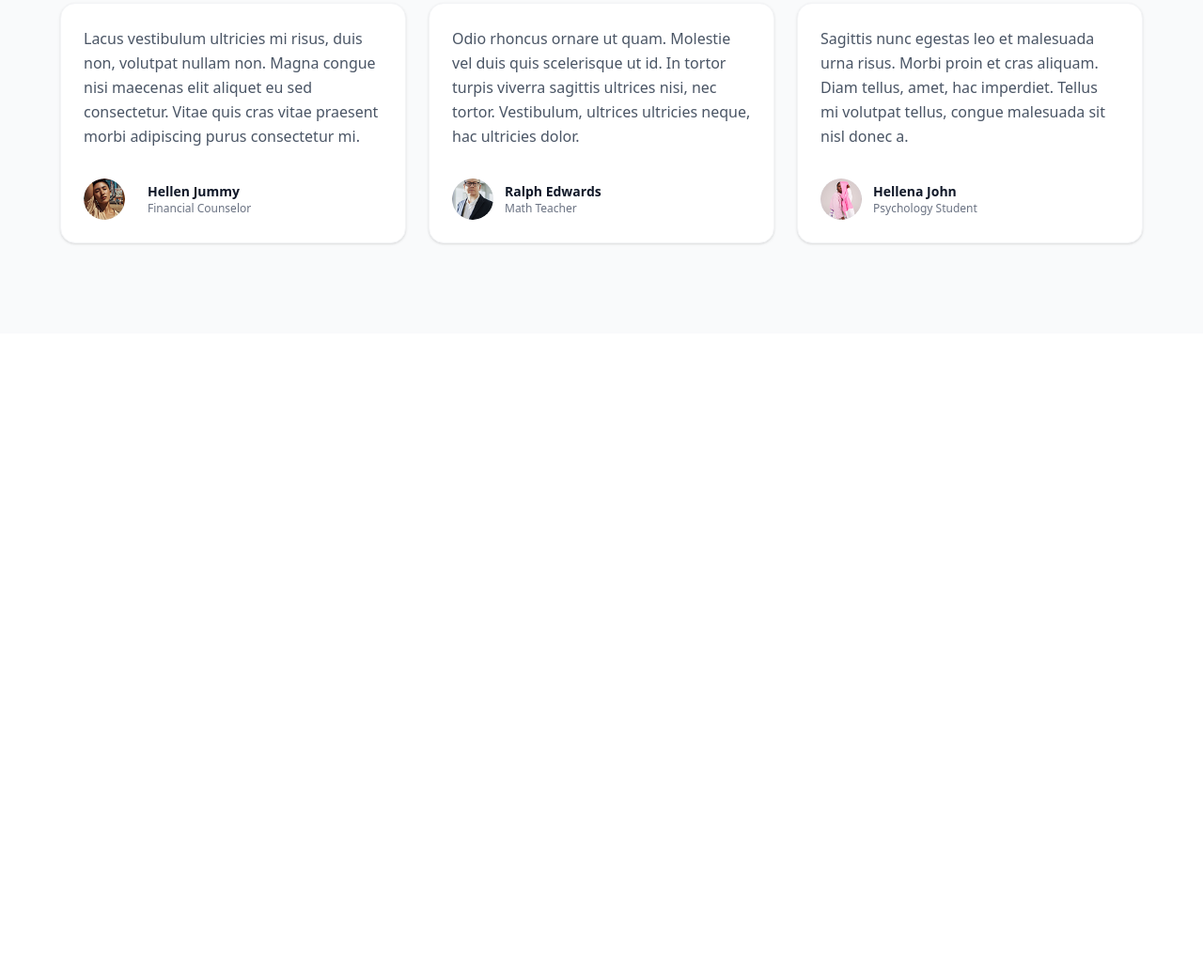
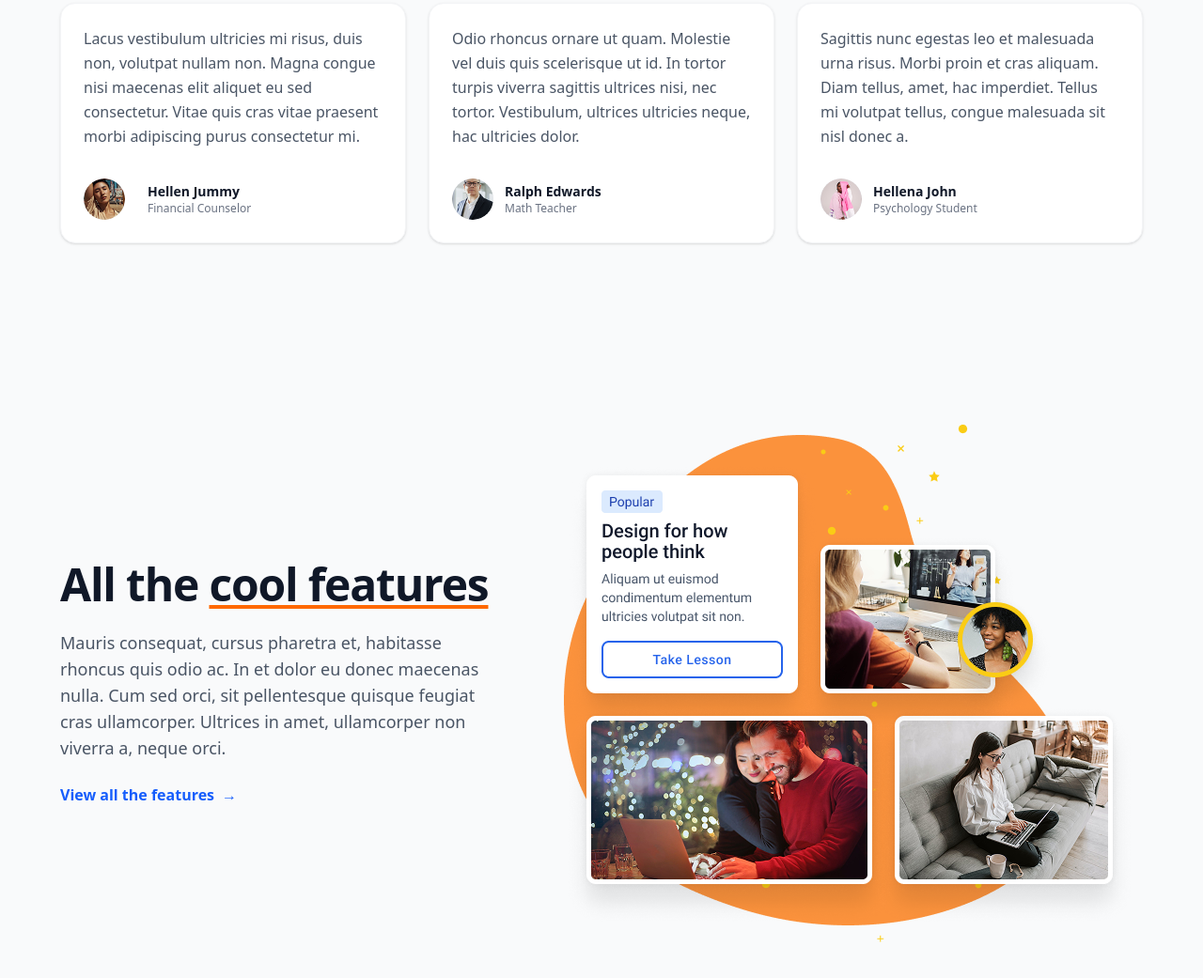
Before and after one commit to tabarovahadica46-source/h.t, a website: page index.html in a window 1280 px wide. Shown: the part 3345-4386 px from the top of the page at 94% size. Before the commit the page ends 3700 px from the top, so only its background shows below. Drawn offline with Linux system fonts and the light colour scheme.

Commit message:
section-5

```diff
--- a/index.html
+++ b/index.html
@@ -310,6 +310,29 @@
 
   </div>
 </section>
+<section class="relative px-4 py-16 bg-gray-50 overflow-hidden lg:py-24">
+  <div class="max-w-6xl mx-auto flex flex-col gap-12 lg:flex-row lg:items-center lg:justify-between">
 
+    <div class="w-full flex flex-col items-center text-center lg:w-5/12 lg:items-start lg:text-left">
+      <h2 class="text-3xl font-extrabold text-gray-900 tracking-tight sm:text-4xl lg:text-5xl">
+        All the <span class="underline decoration-orange-500 decoration-4 underline-offset-4">cool features</span>
+      </h2>
+
+      <p class="mt-6 text-base text-gray-600 max-w-md sm:text-lg">
+        Mauris consequat, cursus pharetra et, habitasse rhoncus quis odio ac. In et dolor eu donec maecenas nulla. Cum sed orci, sit pellentesque quisque feugiat cras ullamcorper. Ultrices in amet, ullamcorper non viverra a, neque orci.
+      </p>
+
+      <a href="#" class="mt-6 inline-flex items-center gap-2 font-semibold text-blue-600 hover:text-blue-700 hover:underline transition">
+        View all the features <span>→</span>
+      </a>
+    </div>
+
+    <div class="w-full flex justify-center items-center relative min-h-[420px] lg:w-7/12">
+
+      <img src="./images/Right.png" alt="">
+    </div>
+
+  </div>
+</section>
 </body>
 </html>
```
Also changed, not shown: images/Right.png (added), src/output.css.
